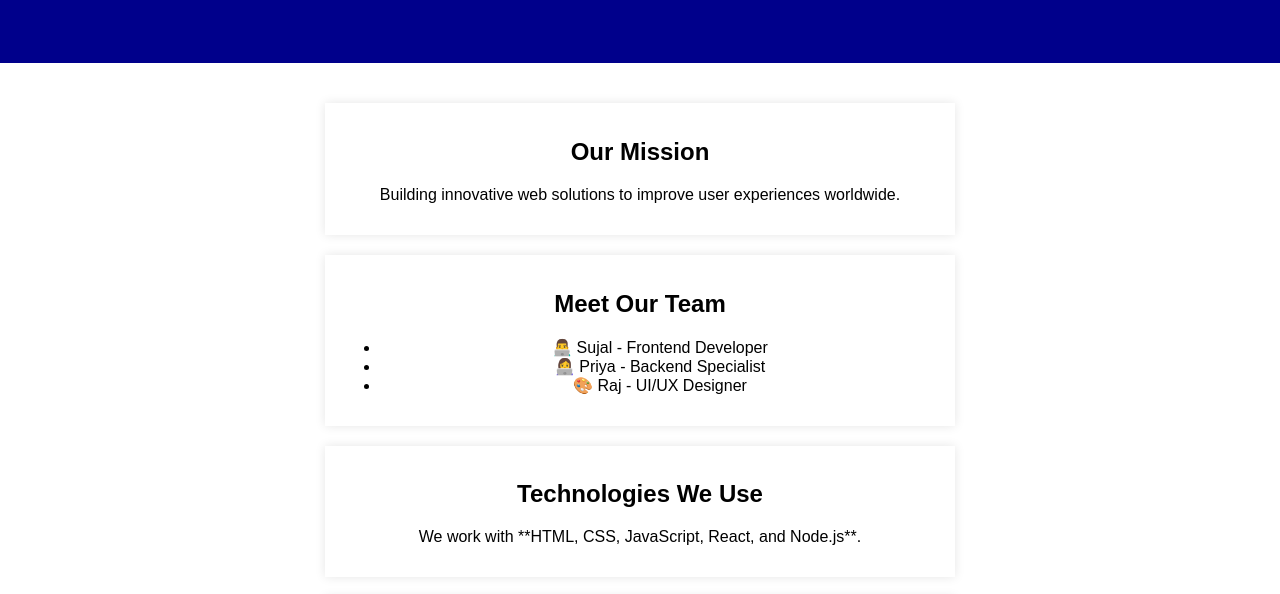
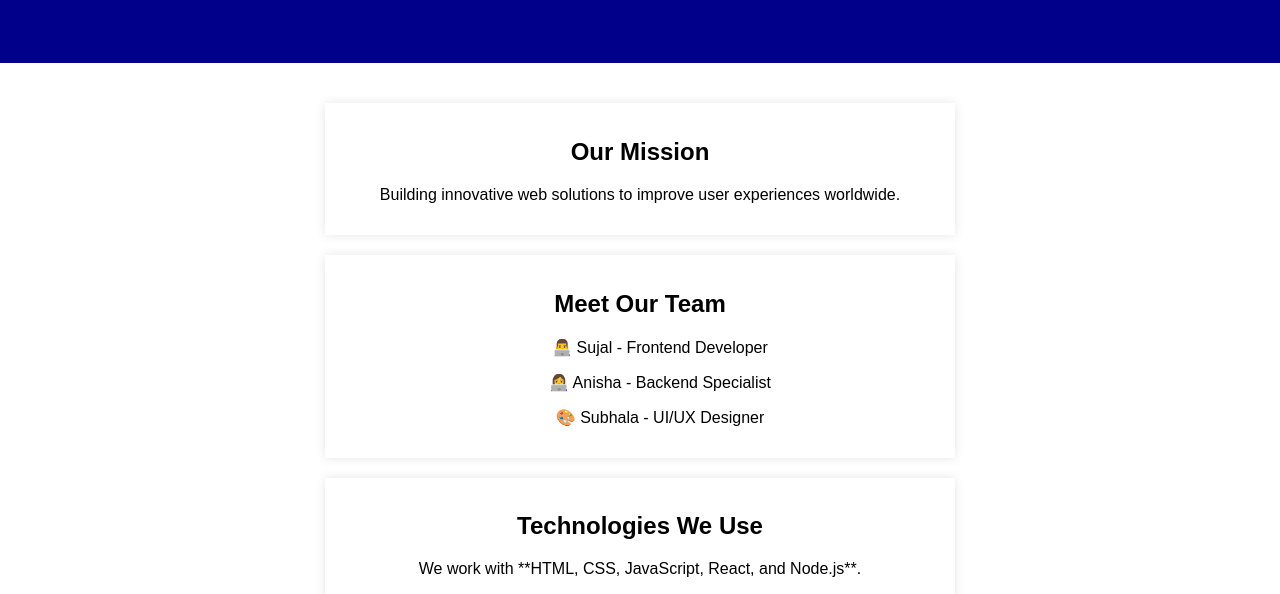
Before and after one commit to sujal7865/github, a plain HTML site: page about.html in a window 1280 px wide. Shown: the part 190-784 px from the top of the page. Drawn offline with Linux system fonts and the light colour scheme.

Commit message:
Update about.html

```diff
--- a/about.html
+++ b/about.html
@@ -26,9 +26,9 @@
     <section>
       <h2>Meet Our Team</h2>
       <ul>
-        <li>👨‍💻 Sujal - Frontend Developer</li>
-        <li>👩‍💻 Priya - Backend Specialist</li>
-        <li>🎨 Raj - UI/UX Designer</li>
+        <p>👨‍💻 Sujal - Frontend Developer</p>
+        <p>👩‍💻 Anisha - Backend Specialist</p>
+        <p>🎨 Subhala - UI/UX Designer</p>
       </ul>
     </section>
 
```
